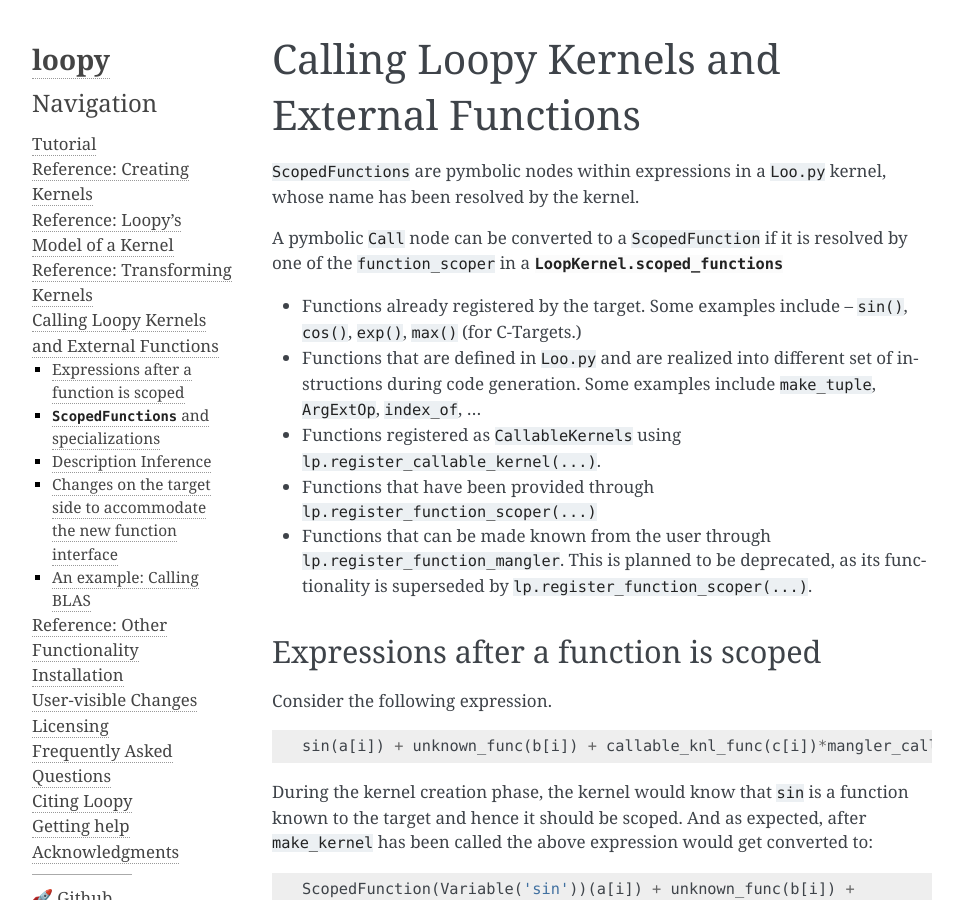
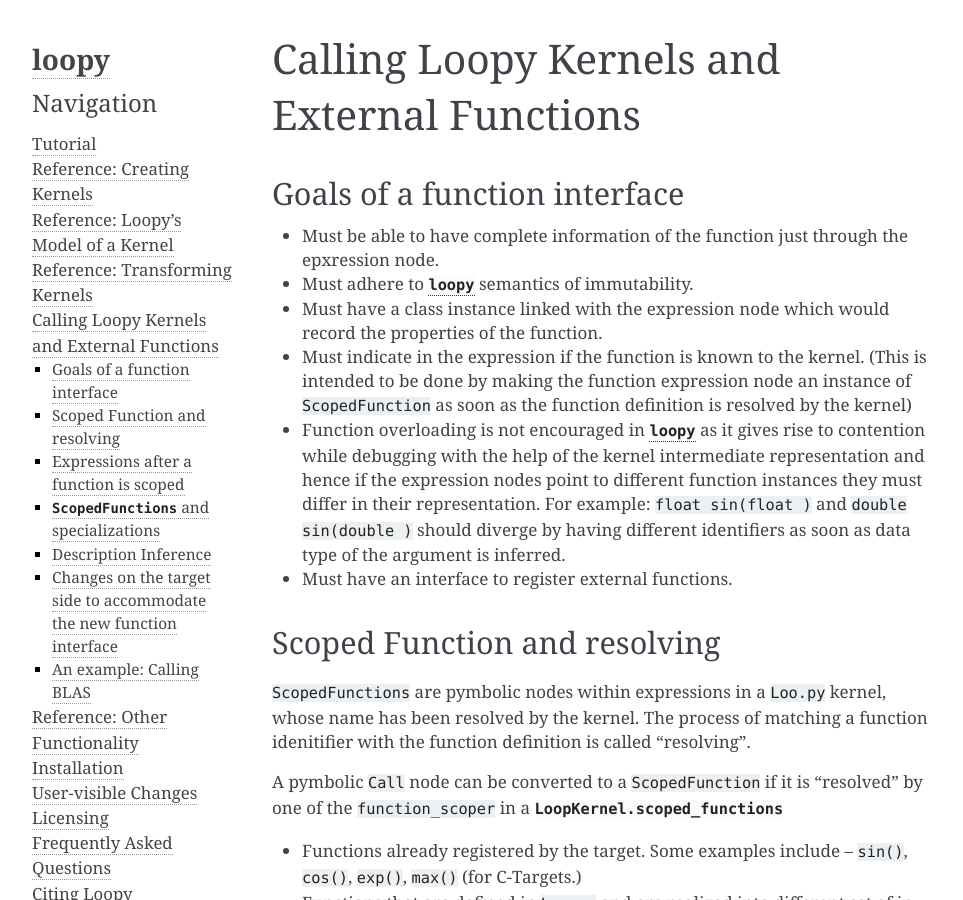
Before and after one commit to inducer/loopy, a Sphinx documentation site: the page built from doc/ref_call.rst, in a window 1280 px wide and 900 px high. Shown: the whole window, without its empty margins (148-1111 px from the left). Built offline with Sphinx 7.4.7, drawn with Linux system fonts in a browser that asks for light colours.

Commit message:
revamped ref_call

```diff
--- a/doc/ref_call.rst
+++ b/doc/ref_call.rst
@@ -1,11 +1,37 @@
 Calling Loopy Kernels and External Functions
 ============================================
 
-``ScopedFunctions`` are pymbolic nodes within expressions in a
-``Loo.py`` kernel, whose name has been resolved by the kernel.
+Goals of a function interface
+-----------------------------
+
+- Must be able to have complete information of the function just through the
+  epxression node.
+- Must adhere to :mod:`loopy` semantics of immutability.
+- Must have a class instance linked with the expression node which would record
+  the properties of the function.
+- Must indicate in the expression if the function is known to the kernel. (This
+  is intended to be done by making the function expression node an instance of
+  ``ScopedFunction`` as soon as the function definition is resolved by the
+  kernel)
+- Function overloading is not encouraged in :mod:`loopy` as it gives rise to
+  contention while debugging with the help of the kernel intermediate
+  representation and hence if the expression nodes point to different function
+  instances they must differ in their representation. For example: ``float
+  sin(float )`` and ``double sin(double )`` should diverge by having different
+  identifiers as soon as data type of the argument is inferred.
+- Must have an interface to register external functions.
+
+
+Scoped Function and resolving
+-----------------------------
+
+``ScopedFunctions`` are pymbolic nodes within expressions in a ``Loo.py``
+kernel, whose name has been resolved by the kernel. The process of matching a
+function idenitifier with the function definition is called "resolving".
 
 A pymbolic ``Call`` node can be converted to a ``ScopedFunction`` if it
-is resolved by one of the ``function_scoper`` in a :attr:`LoopKernel.scoped_functions`
+is "resolved" by one of the ``function_scoper`` in a
+:attr:`LoopKernel.scoped_functions`
 
 -  Functions already registered by the target. Some examples include --
    ``sin()``, ``cos()``, ``exp()``, ``max()`` (for C-Targets.)
```
